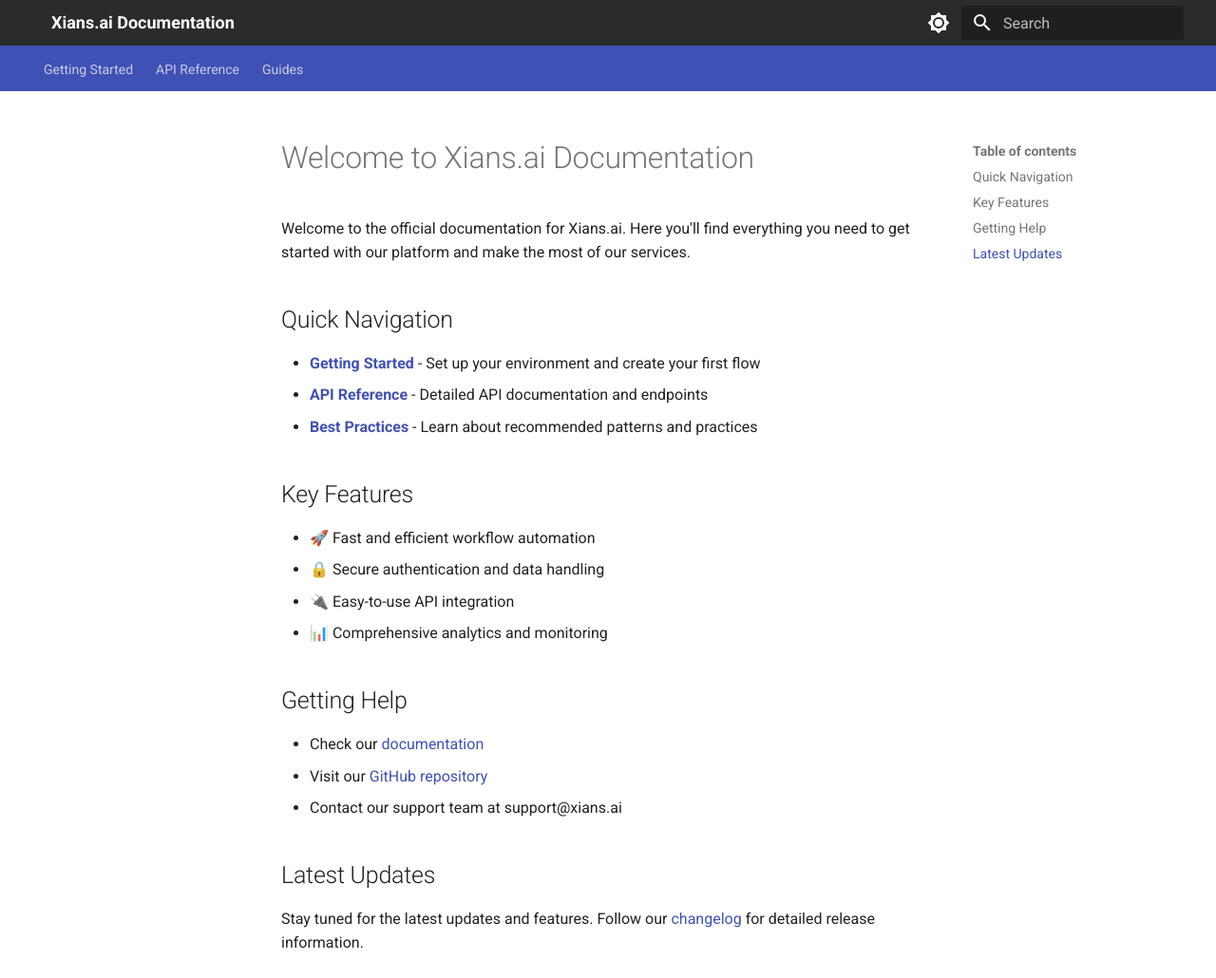
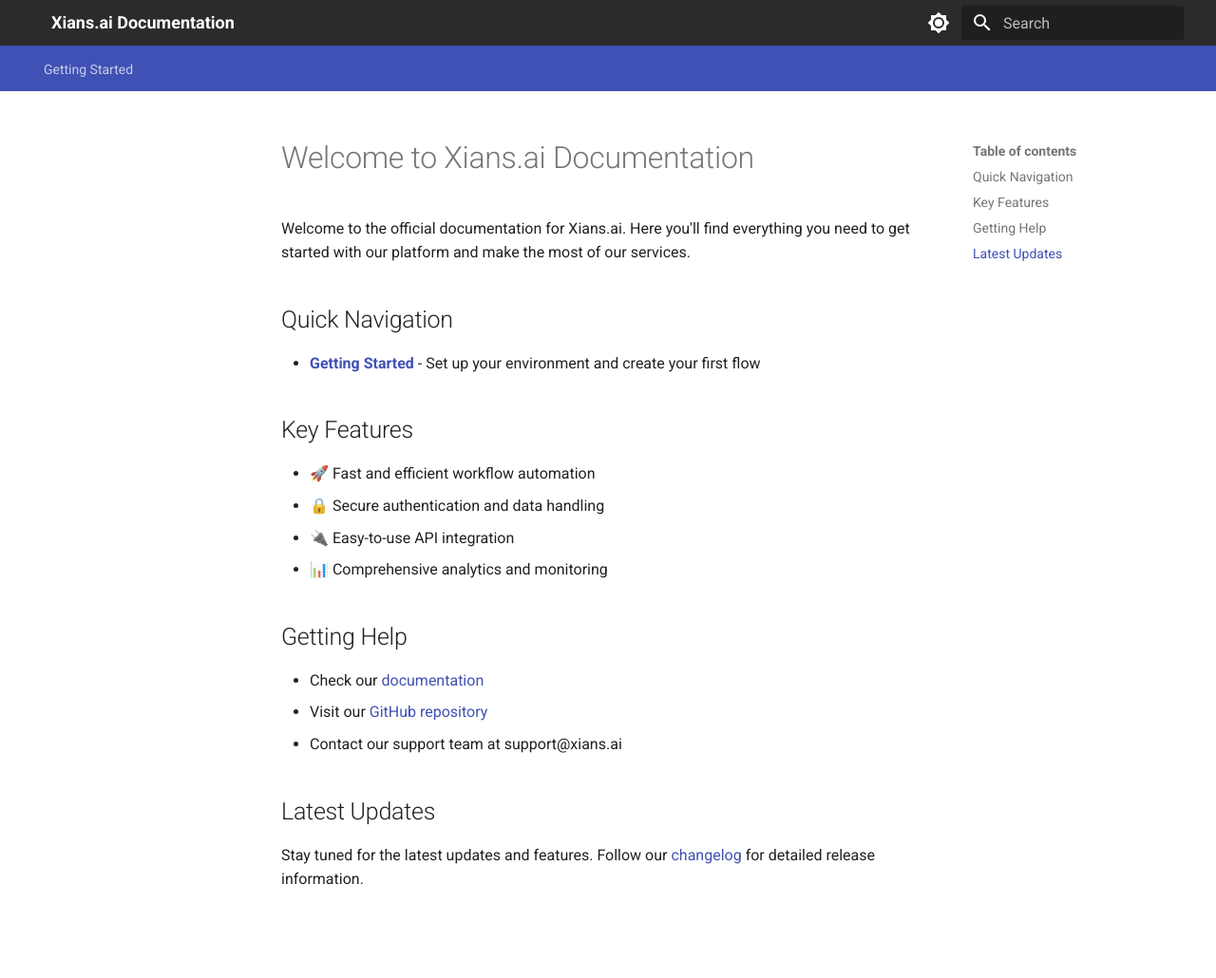
Before and after one commit to XiansAiPlatform/XiansAi.Website, an MkDocs documentation site: the page built from docs/index.md, in a window 1280 px wide and 1030 px high. Shown: the whole window at 95% size. Built offline with MkDocs 1.6.1 and Material for MkDocs 9.7.7, drawn with Linux system fonts in a browser that asks for light colours; some of the changed lines change nothing that is shown.

Commit message:
cleaning up

```diff
--- a/docs/index.md
+++ b/docs/index.md
@@ -5,8 +5,6 @@
 ## Quick Navigation
 
 - **[Getting Started](getting-started/setting-up.md)** - Set up your environment and create your first flow
-- **[API Reference](api/authentication.md)** - Detailed API documentation and endpoints
-- **[Best Practices](guides/best-practices.md)** - Learn about recommended patterns and practices
 
 ## Key Features
 
--- a/mkdocs.yml
+++ b/mkdocs.yml
@@ -39,11 +39,12 @@
   - Getting Started:
     - Setting Up: getting-started/setting-up.md
     - Your First Flow: getting-started/first-flow.md
-  - API Reference:
-    - Authentication: api/authentication.md
-    - Endpoints: api/endpoints.md
-  - Guides:
-    - Best Practices: guides/best-practices.md
+  # Comment out or remove these sections until you create the corresponding files
+  # - API Reference:
+  #   - Authentication: api/authentication.md
+  #   - Endpoints: api/endpoints.md
+  # - Guides:
+  #   - Best Practices: guides/best-practices.md
 
 markdown_extensions:
   - tables
```
